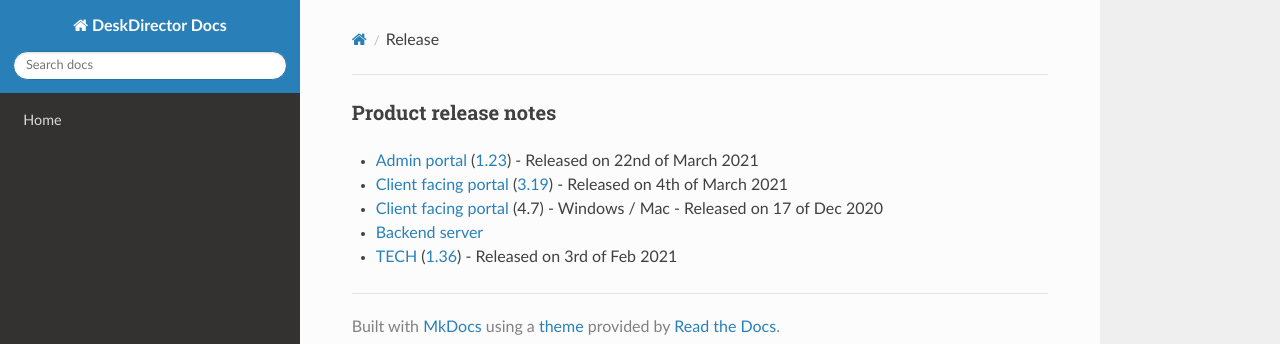
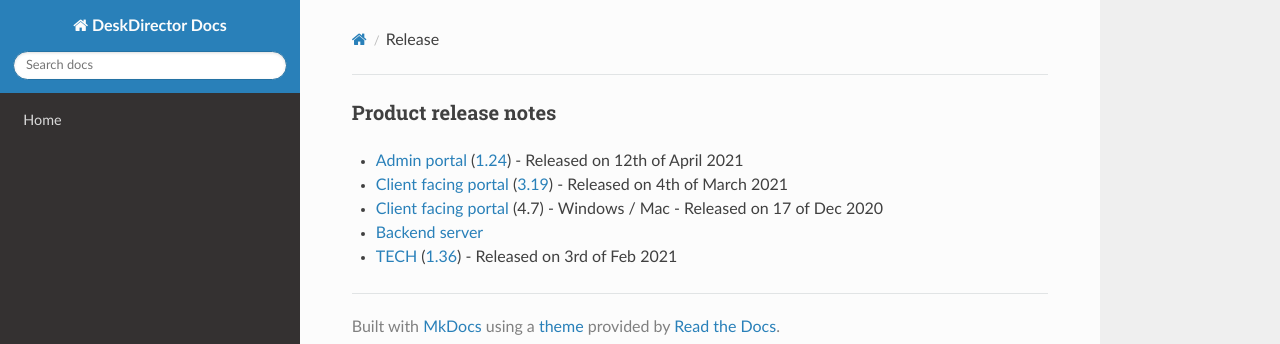
Before and after one commit to DeskDirector/docs, an MkDocs documentation site: the page built from docs/_contents/admin/home/release.md, in a window 1280 px wide. Shown: the top 344 px of the page. Built offline with MkDocs 1.6.1, drawn with Linux system fonts in a browser that asks for light colours; nearby versions of some CDN libraries; old or Windows-style settings are respelled for this version of MkDocs.

Commit message:
Update release.md

```diff
--- a/docs/_contents/admin/home/release.md
+++ b/docs/_contents/admin/home/release.md
@@ -1,5 +1,5 @@
 ### Product release notes
-* [Admin portal](/release-notes/admin) ([1.23](/configs/release-notes/admin/v1.23.1)) - Released on 22nd of March 2021
+* [Admin portal](/release-notes/admin) ([1.24](/configs/release-notes/admin/v1.24.1)) - Released on 12th of April 2021
 * [Client facing portal](/release-notes/portal) ([3.19](/configs/release-notes/portal/v3.19)) - Released on 4th of March 2021
 * [Client facing portal](https://help.deskdirector.com/article/4uzjpwaiou) (4.7) - Windows / Mac - Released on 17 of Dec 2020
 * [Backend server](https://help.deskdirector.com/article/5ml4ieesph-server-changelog)
```
